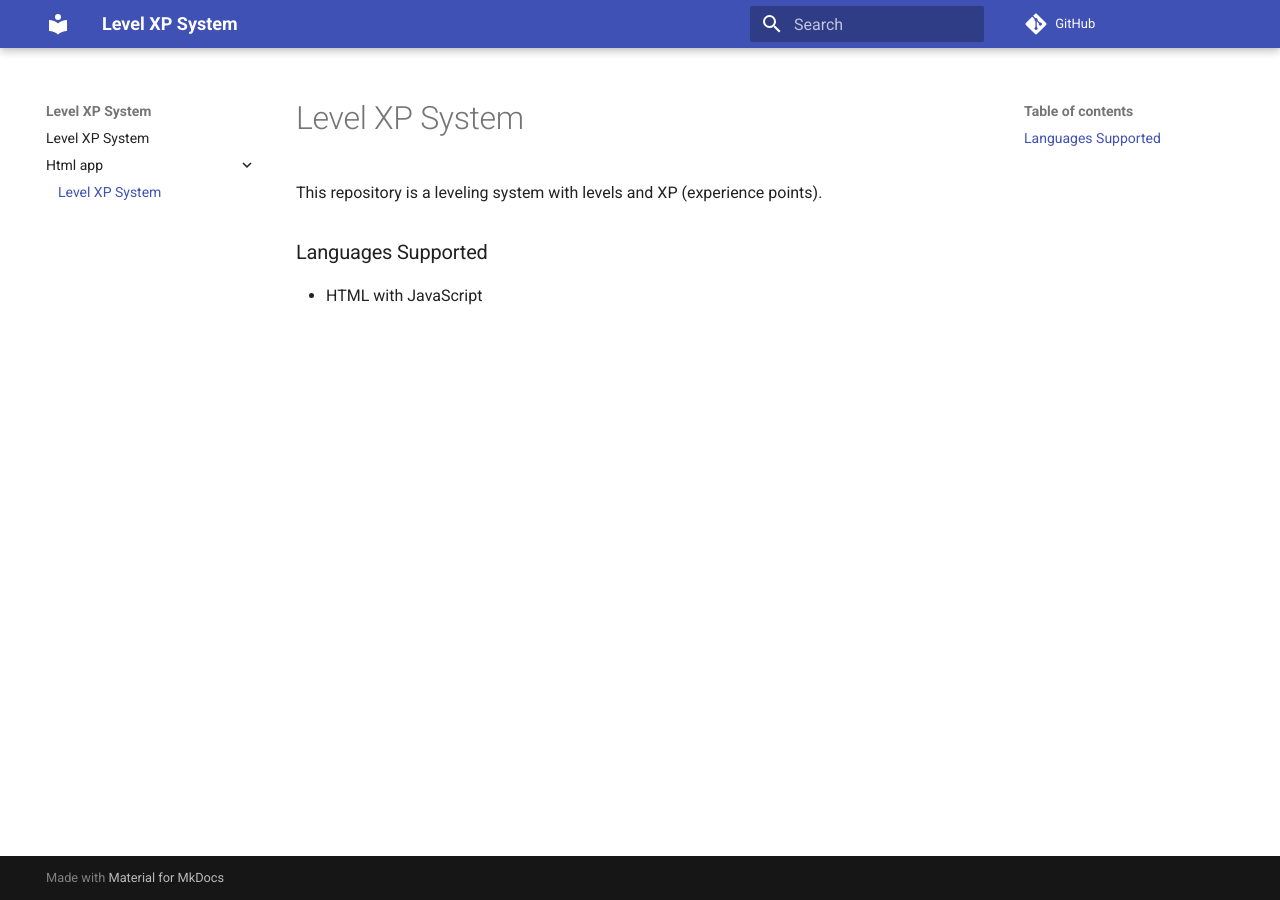
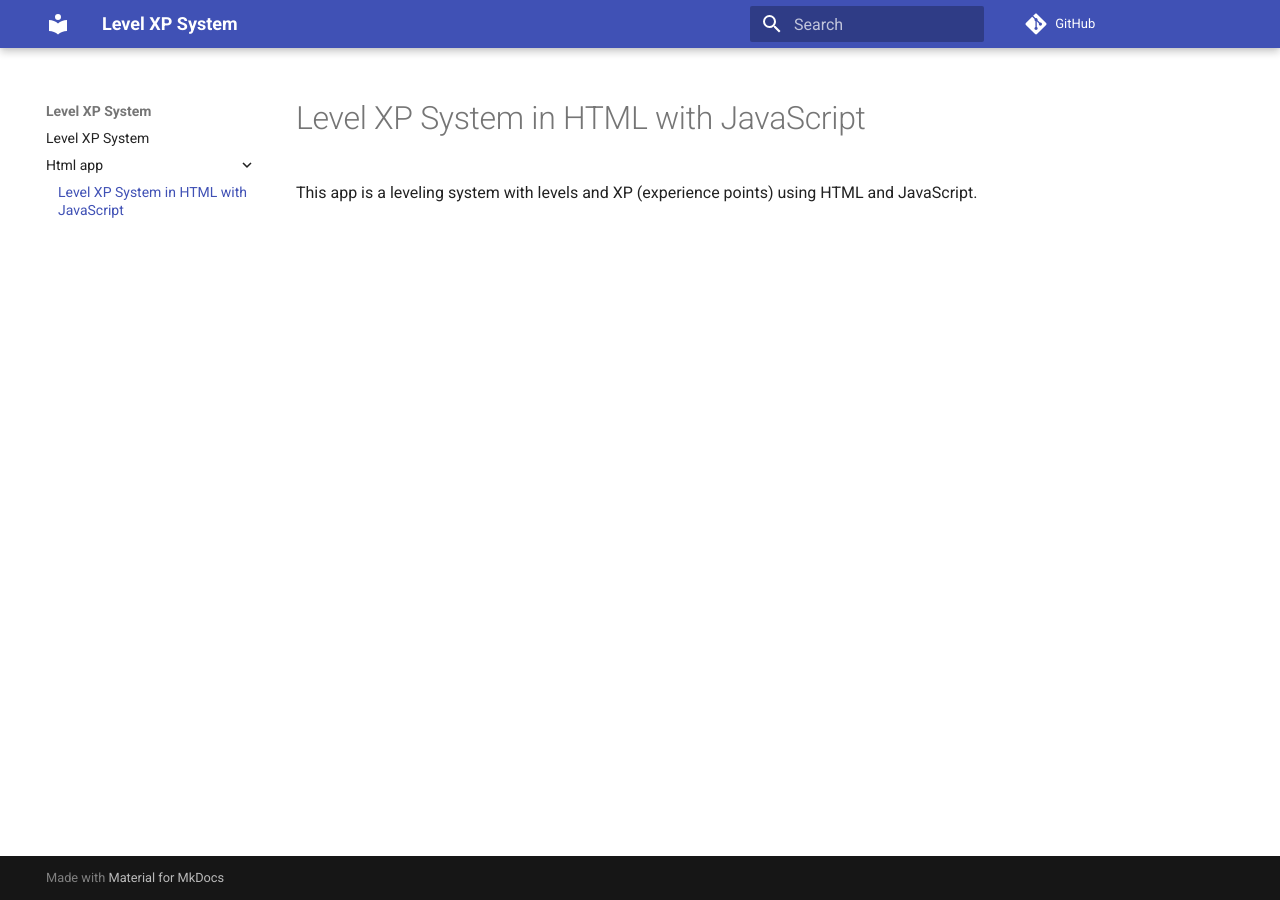
Before and after one commit to lulunac27a/level-xp-system, an MkDocs documentation site: the page built from docs/html-app/index.md, in a window 1280 px wide. Built offline with MkDocs 1.6.1 and Material for MkDocs 9.7.7, drawn with Linux system fonts in a browser that asks for light colours; comment, search, counter and statistics services are not loaded.

Commit message:
Update README for HTML app

```diff
--- a/docs/html-app/index.md
+++ b/docs/html-app/index.md
@@ -1,7 +1,3 @@
-# Level XP System
+# Level XP System in HTML with JavaScript
 
-This repository is a leveling system with levels and XP (experience points).
-
-### Languages Supported
-
-- HTML with JavaScript
+This app is a leveling system with levels and XP (experience points) using HTML and JavaScript.
--- a/html-app/README.md
+++ b/html-app/README.md
@@ -1,7 +1,3 @@
-# Level XP System
+# Level XP System in HTML with JavaScript
 
-This repository is a leveling system with levels and XP (experience points).
-
-### Languages Supported
-
-- HTML with JavaScript
+This app is a leveling system with levels and XP (experience points) using HTML and JavaScript.
```
